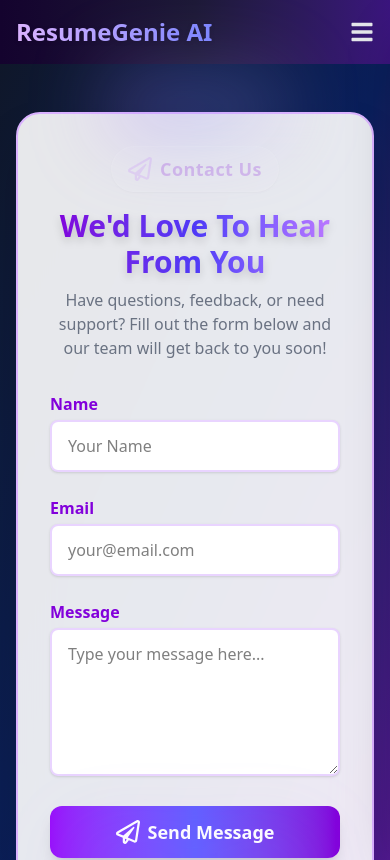
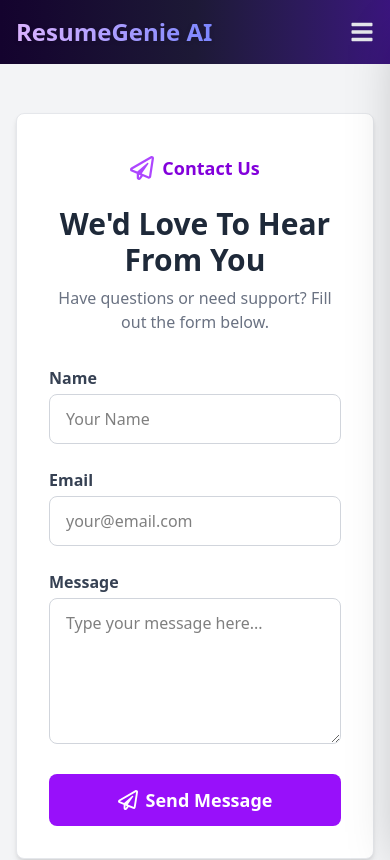
Before and after one commit to SahilMansuri07/Ai_Resume_Maker, a React (Vite) app in the folder frontend/: page /contact in a window 390 px wide. Shown: the top 860 px of the page. Built offline with nearby package versions, Linux system fonts and the light colour scheme.

Commit message:
pushing backend changes

```diff
--- a/frontend/src/pages/Contact.jsx
+++ b/frontend/src/pages/Contact.jsx
@@ -1,5 +1,4 @@
 import React, { useState } from 'react';
-import { motion } from 'framer-motion';
 import { FaRegPaperPlane } from "react-icons/fa";
 
 export default function Contact() {
@@ -16,75 +15,63 @@
 
   const handleSubmit = (e) => {
     e.preventDefault();
-    // Here you can handle sending the form data to your backend or email service
     setSubmitted(true);
   };
 
   return (
-    <div className="min-h-screen flex items-center justify-center bg-gradient-to-br from-[#0f172a] via-[#0a1f5c] to-[#5a189a] py-12 px-4">
-      <motion.div
-        initial={{ opacity: 0, y: 40, scale: 0.96 }}
-        animate={{ opacity: 1, y: 0, scale: 1 }}
-        transition={{ duration: 0.7 }}
-        className="relative w-full max-w-xl mx-auto bg-white/90 backdrop-blur-xl rounded-3xl shadow-2xl p-8 md:p-12 border-2 border-purple-300"
-      >
-        {/* Decorative Top Glow */}
-        <div className="absolute -top-10 left-1/2 -translate-x-1/2 w-44 h-16 bg-gradient-to-r from-purple-400/40 via-indigo-400/30 to-purple-300/30 blur-2xl rounded-full pointer-events-none" />
+    <div className="min-h-screen flex items-center justify-center bg-gray-100 py-12 px-4">
+      <div className="w-full max-w-xl mx-auto bg-white rounded-lg shadow-md p-8 md:p-12 border border-gray-200">
         <div className="text-center mb-8">
-          <div className="inline-flex items-center gap-2 bg-white/20 px-4 py-2 rounded-full border border-white/30 shadow animate-pulse-slow">
-            <FaRegPaperPlane className="text-purple-400 text-2xl" />
-            <span className="font-bold text-lg text-purple-700 tracking-wide">Contact Us</span>
+          <div className="inline-flex items-center gap-2 px-4 py-2 rounded-full">
+            <FaRegPaperPlane className="text-purple-500 text-2xl" />
+            <span className="font-bold text-lg text-purple-700">Contact Us</span>
           </div>
-          <h2 className="mt-4 text-3xl md:text-4xl font-extrabold bg-clip-text text-transparent bg-gradient-to-r from-purple-700 via-indigo-600 to-purple-400 drop-shadow-lg">
+          <h2 className="mt-4 text-3xl md:text-4xl font-bold text-gray-800">
             We'd Love To Hear From You
           </h2>
           <p className="mt-2 text-gray-500 max-w-md mx-auto">
-            Have questions, feedback, or need support? Fill out the form below and our team will get back to you soon!
+            Have questions or need support? Fill out the form below.
           </p>
         </div>
+
         {submitted ? (
-          <motion.div
-            initial={{ opacity: 0, scale: 0.95 }}
-            animate={{ opacity: 1, scale: 1 }}
-            transition={{ duration: 0.4 }}
-            className="flex flex-col items-center text-green-700 font-bold gap-2 py-16"
-          >
-            <FaRegPaperPlane className="text-5xl text-green-400 mb-2 animate-bounce" />
+          <div className="flex flex-col items-center text-green-700 font-bold gap-2 py-16">
+            <FaRegPaperPlane className="text-5xl text-green-500 mb-2" />
             Thank you for contacting us!
-          </motion.div>
+          </div>
         ) : (
           <form className="space-y-6" onSubmit={handleSubmit}>
             <div>
-              <label className="block mb-1 font-semibold text-purple-700">Name</label>
+              <label className="block mb-1 font-semibold text-gray-700">Name</label>
               <input
                 type="text"
                 name="name"
                 value={form.name}
                 onChange={handleChange}
-                className="w-full border-2 border-purple-200 focus:border-purple-400 focus:ring-2 focus:ring-purple-200 rounded-lg px-4 py-3 bg-white transition shadow-sm"
+                className="w-full border border-gray-300 rounded-lg px-4 py-3 bg-white"
                 placeholder="Your Name"
                 required
               />
             </div>
             <div>
-              <label className="block mb-1 font-semibold text-purple-700">Email</label>
+              <label className="block mb-1 font-semibold text-gray-700">Email</label>
               <input
                 type="email"
                 name="email"
                 value={form.email}
                 onChange={handleChange}
-                className="w-full border-2 border-purple-200 focus:border-purple-400 focus:ring-2 focus:ring-purple-200 rounded-lg px-4 py-3 bg-white transition shadow-sm"
+                className="w-full border border-gray-300 rounded-lg px-4 py-3 bg-white"
                 placeholder="your@email.com"
                 required
               />
             </div>
             <div>
-              <label className="block mb-1 font-semibold text-purple-700">Message</label>
+              <label className="block mb-1 font-semibold text-gray-700">Message</label>
               <textarea
                 name="message"
                 value={form.message}
                 onChange={handleChange}
-                className="w-full border-2 border-purple-200 focus:border-purple-400 focus:ring-2 focus:ring-purple-200 rounded-lg px-4 py-3 bg-white transition shadow-sm"
+                className="w-full border border-gray-300 rounded-lg px-4 py-3 bg-white"
                 placeholder="Type your message here..."
                 rows={5}
                 required
@@ -92,20 +79,14 @@
             </div>
             <button
               type="submit"
-              className="w-full flex items-center justify-center gap-2 bg-gradient-to-r from-purple-600 via-indigo-500 to-purple-700 text-white font-semibold text-lg py-3 rounded-xl shadow-lg hover:scale-105 hover:from-purple-700 hover:to-indigo-800 transition-all"
+              className="w-full flex items-center justify-center gap-2 bg-purple-600 text-white font-semibold text-lg py-3 rounded-lg hover:bg-purple-700"
             >
-              <FaRegPaperPlane className="text-2xl" />
+              <FaRegPaperPlane className="text-xl" />
               Send Message
             </button>
           </form>
         )}
-        {/* Decorative Bottom Glow */}
-        <div className="absolute left-1/2 bottom-0 -translate-x-1/2 w-2/3 h-12 bg-gradient-to-r from-purple-400/20 via-indigo-400/10 to-purple-300/20 blur-2xl rounded-full pointer-events-none" />
-        <style>{`
-          @keyframes pulse-slow { 0%, 100% { opacity: 0.2; } 50% { opacity: 0.35; } }
-          .animate-pulse-slow { animation: pulse-slow 6s infinite; }
-        `}</style>
-      </motion.div>
+      </div>
     </div>
   );
 }
```
Also changed, not shown: frontend/src/pages/ScorePage.jsx (+60 -46 lines), 1 other file (tests, documents, lock files or other folders).
